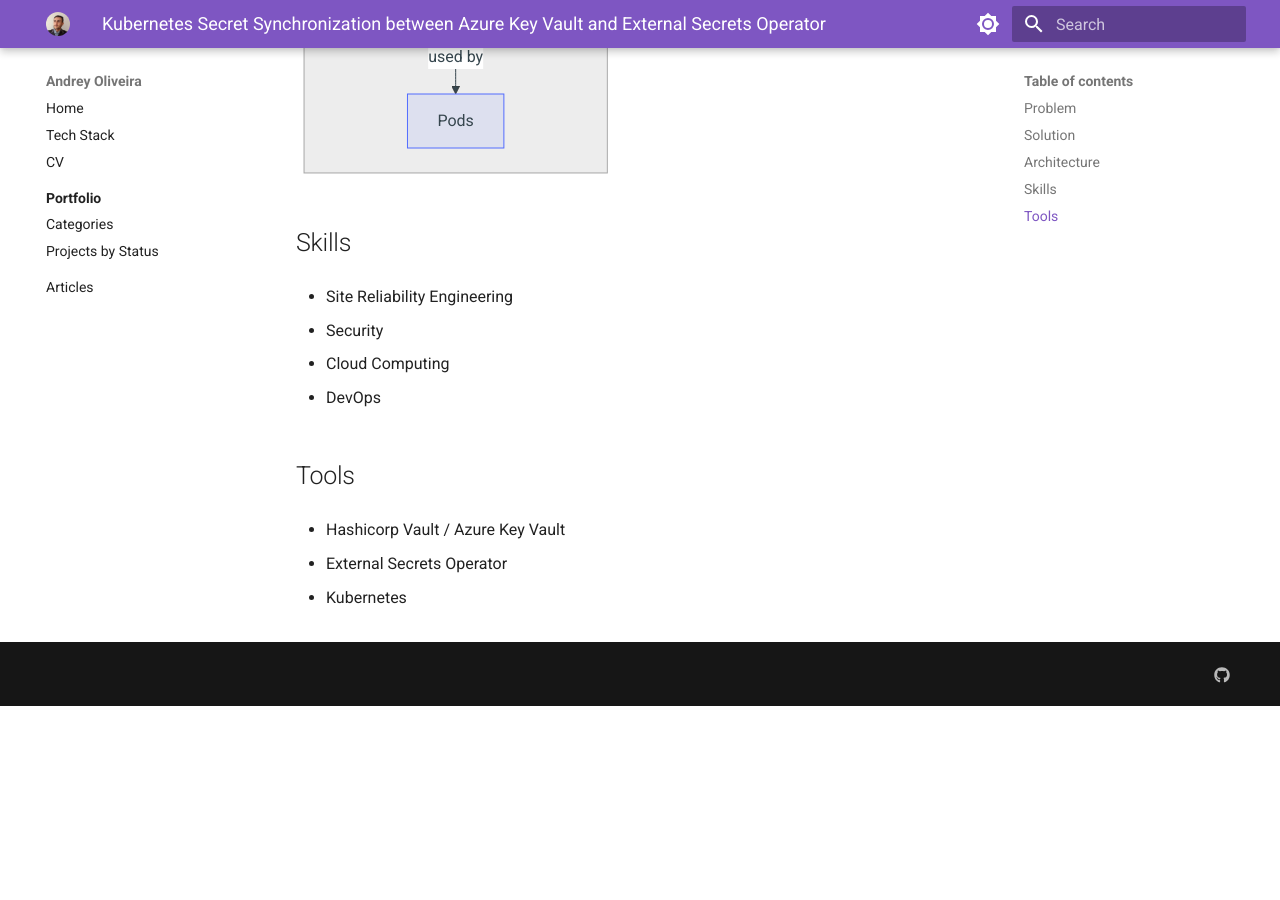
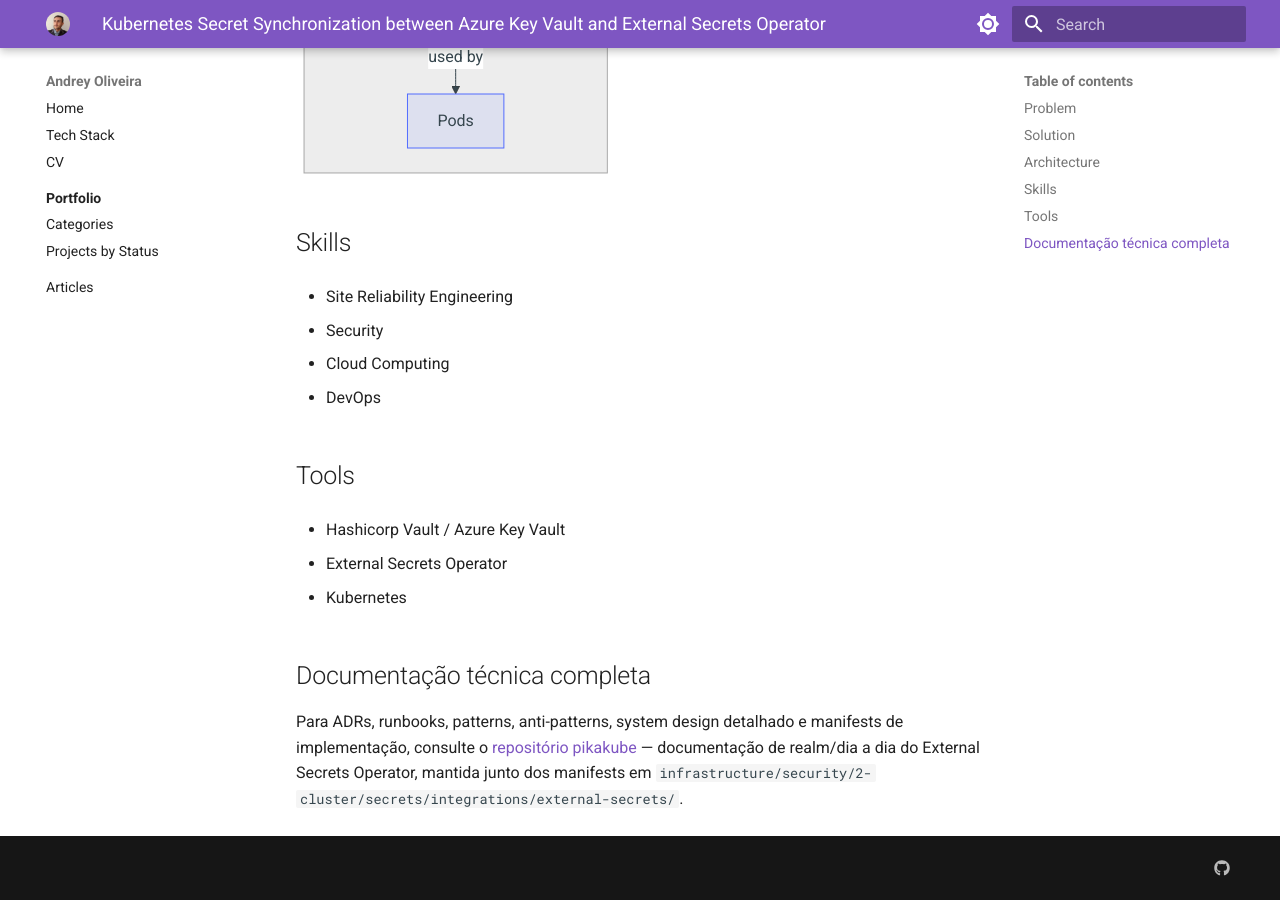
Before and after one commit to andreyolv/andreyolv.github.io, an MkDocs documentation site: the page built from docs/portfolio/security/external-secrets-vault.md, in a window 1280 px wide and 900 px high, scrolled down 1701 px. Built offline with MkDocs 1.6.1 and Material for MkDocs 9.7.7, drawn with Linux system fonts in a browser that asks for light colours; before the commit the page ends 2407 px from its top, so only the background shows below that.

Commit message:
chore(portfolio): link external-secrets to pikakube implementation docs
Add pointer to pikakube for ADRs, runbooks, patterns, anti-patterns,
system design and manifests. Portfolio page keeps the case summary
with frontmatter and catalog status.

```diff
--- a/docs/portfolio/security/external-secrets-vault.md
+++ b/docs/portfolio/security/external-secrets-vault.md
@@ -62,3 +62,7 @@ graph TD
 - External Secrets Operator
 
 - Kubernetes
+
+## Documentação técnica completa
+
+Para ADRs, runbooks, patterns, anti-patterns, system design detalhado e manifests de implementação, consulte o [repositório pikakube](https://github.com/andreyolv/pikakube) — documentação de realm/dia a dia do External Secrets Operator, mantida junto dos manifests em `infrastructure/security/2-cluster/secrets/integrations/external-secrets/`.
```
